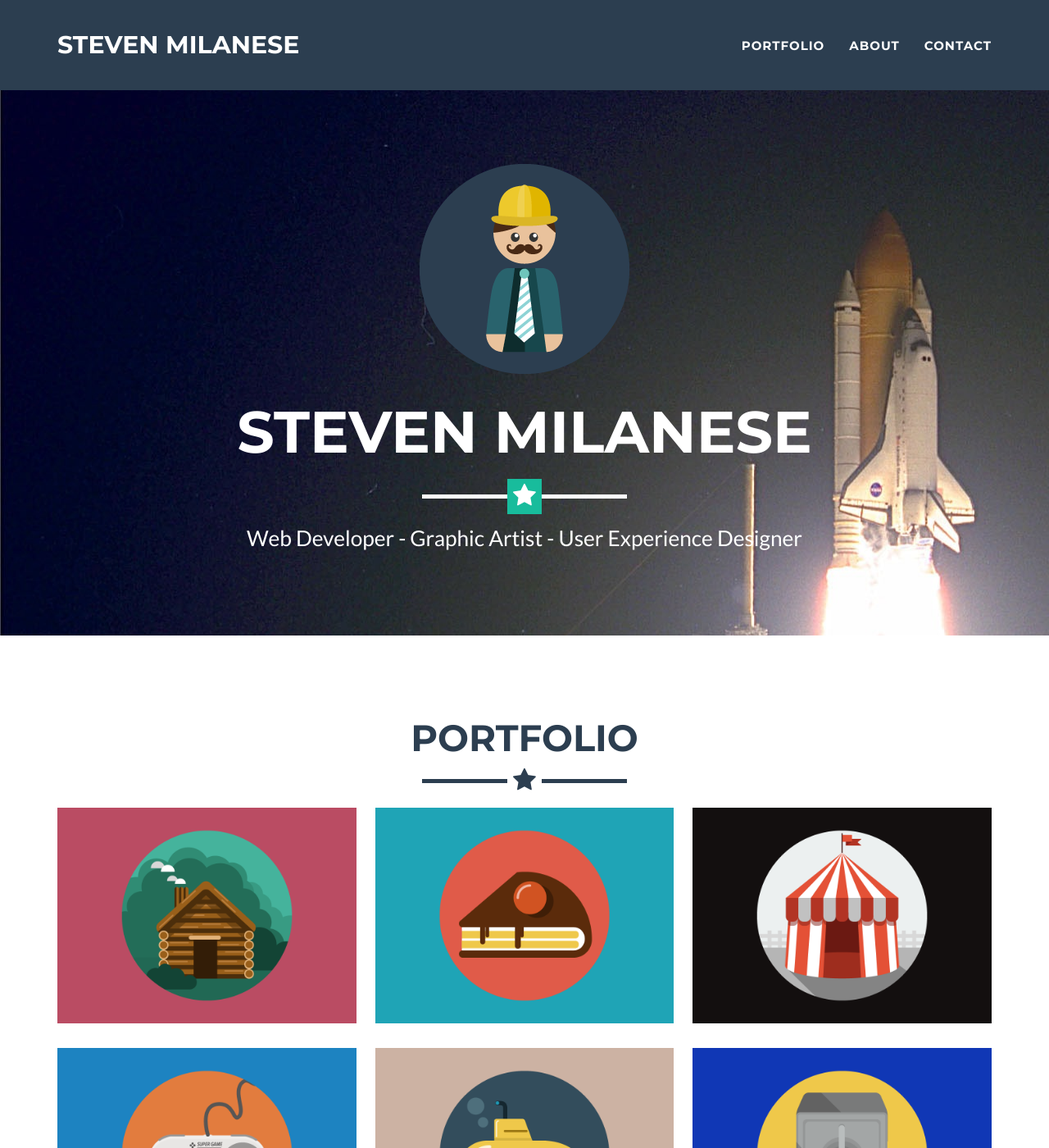
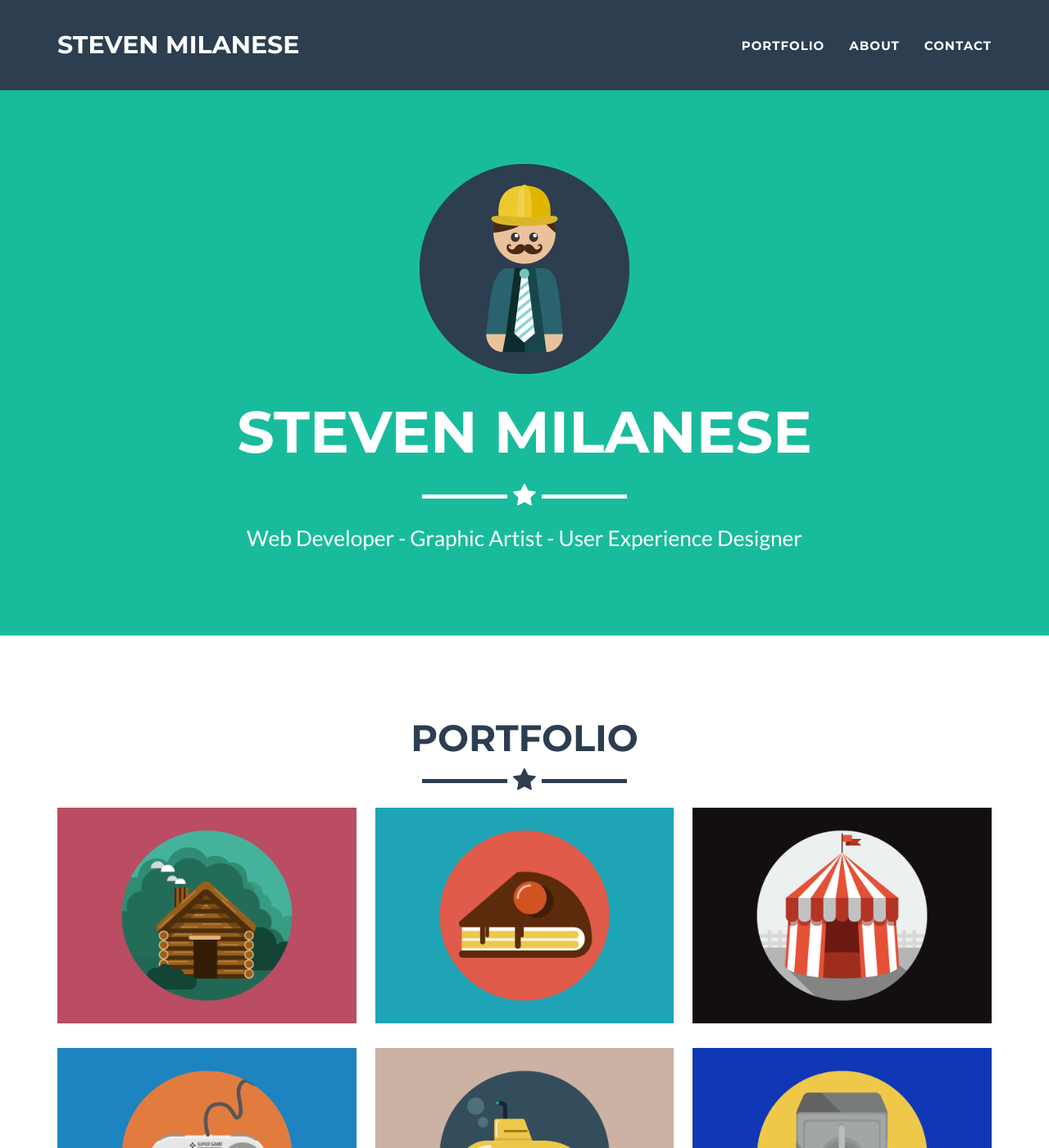
Before and after one commit to developtheweb/developtheweb.github.io, a Jekyll site: the page built from _posts/2014-07-18-project-1.markdown, in a window 1280 px wide and 1400 px high. Shown: the whole window at 82% size. Built offline with Jekyll 4.4.1, drawn with Linux system fonts in a browser that asks for light colours.

Commit message:
updated css background

```diff
--- a/_includes/css/main.css
+++ b/_includes/css/main.css
@@ -84,7 +84,6 @@ header {
     text-align: center;
     color: #fff;
     background: #{{ site.color.primary }};
-    background-image: url("/img/launch.jpg");
 }
 
 header .container {
```
